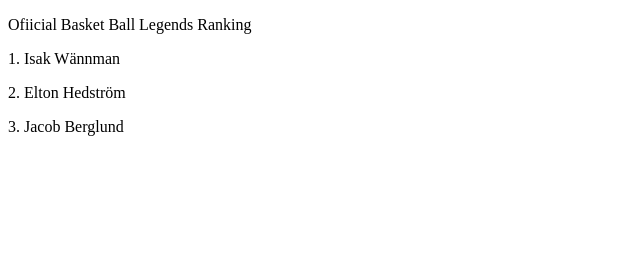
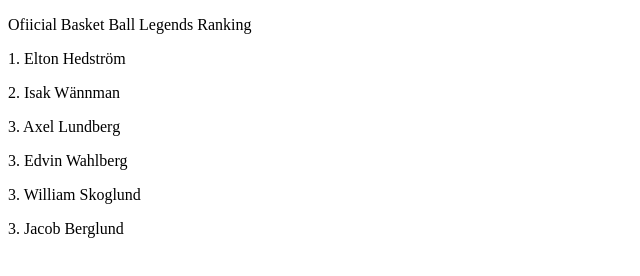
Before and after one commit to elthed02/webdevpub, a plain HTML site: page index.html in a window 1280 px wide. Shown: the whole page, without its empty margins (0-640 px from the left). Drawn offline with Linux system fonts and the light colour scheme.

Commit message:
Uppdaterad Ranking

```diff
--- a/index.html
+++ b/index.html
@@ -9,11 +9,23 @@
 </div>
 
 <div>
-    <p>1. Isak Wännman</p>
+    <p>1. Elton Hedström</p>
 </div>
 
 <div>
-    <p>2. Elton Hedström</p>
+    <p>2. Isak Wännman</p>
+</div>
+
+<div>
+    <p>3. Axel Lundberg</p>
+</div>
+
+<div>
+    <p>3. Edvin Wahlberg</p>
+</div>
+
+<div>
+    <p>3. William Skoglund</p>
 </div>
 
 <div>
```
